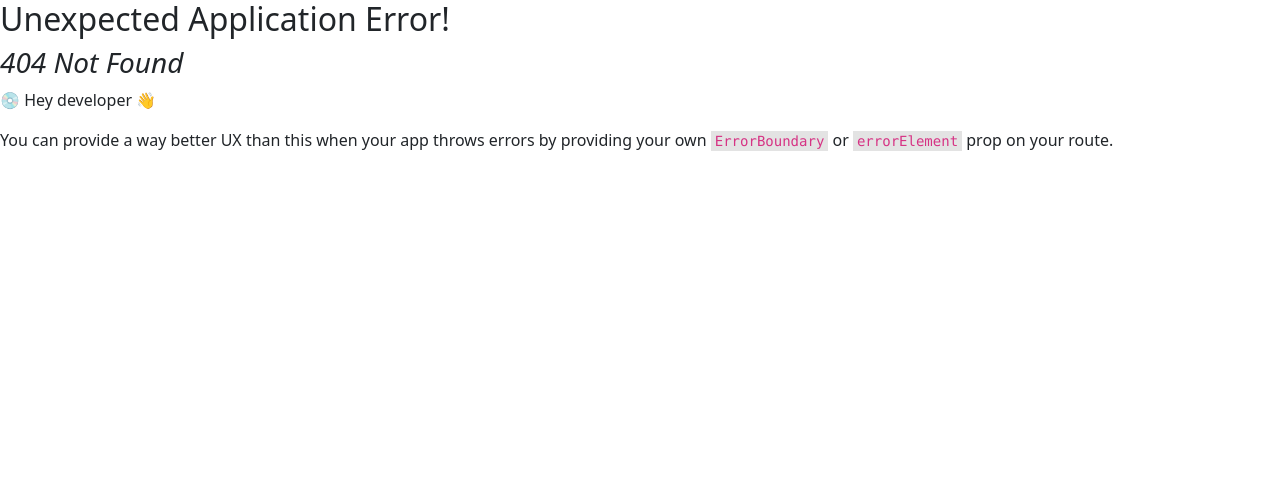
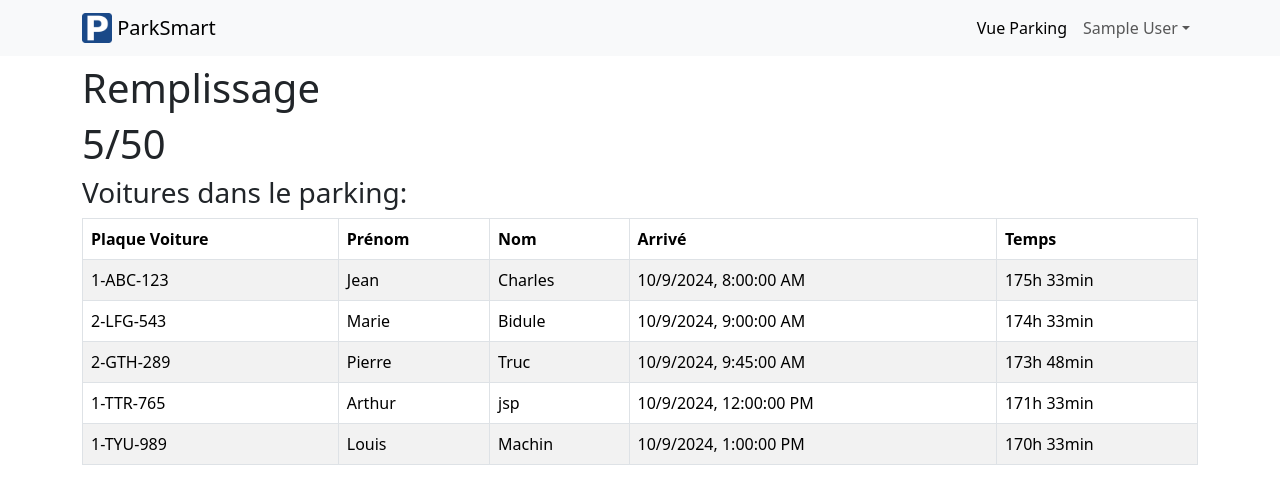
Before and after one commit to He202120/Projet-Int-gration-Grp-2, a React (Vite) app in the folder frontend/: page /admin/monitoring in a window 1280 px wide. Before the commit this address had no page. Shown: the top 504 px of the page. Built offline with nearby package versions, Linux system fonts and the light colour scheme; sample sign-in values are in the browser's storage.

Commit message:
#28 Affichage des véhicules présents dans le parking ainsi que le nombre de voitures présentes comparé à la place totale du parking, les données affichées sont hardcodées pour l'instant. Ajout d'une fonction permettant de savoir depuis combien de temps chaque voiture est là.

```diff
--- a/frontend/src/components/AdminComponents/AdminHeader.jsx
+++ b/frontend/src/components/AdminComponents/AdminHeader.jsx
@@ -50,6 +50,12 @@ const AdminHeader = () => {
             <Nav className="ms-auto">
               {adminInfo ? (
                 <>
+                  <LinkContainer to="/admin/monitoring">
+                    <Nav.Link >
+                      Vue Parking
+                    </Nav.Link>
+                  </LinkContainer>
+
                   <NavDropdown title={adminInfo.name} id="userName">
                     <LinkContainer to="/admin/profile">
                       <NavDropdown.Item> Profile </NavDropdown.Item>
--- a/frontend/src/main.jsx
+++ b/frontend/src/main.jsx
@@ -31,6 +31,7 @@ import AdminLoginScreen from "./screens/adminScreens/LoginScreen.jsx";
 import AdminRegisterScreen from "./screens/adminScreens/RegisterScreen.jsx";
 import AdminProfileScreen from "./screens/adminScreens/ProfileScreen.jsx";
 import UsersManagementScreen from "./screens/adminScreens/UsersManagementScreen.jsx";
+import MonitoringScreen from "./screens/adminScreens/MonitoringScreen.jsx"
 
 const router = createBrowserRouter(
   createRoutesFromElements(
@@ -63,6 +64,7 @@ const router = createBrowserRouter(
       <Route path="" element={<AdminPrivateRoutes />}>
         <Route path="/admin/profile" element={<AdminProfileScreen />} />
         <Route path="/admin/manage-users" element={<UsersManagementScreen />} />
+        <Route path="/admin/monitoring" element={<MonitoringScreen />} />
       </Route>
     </Route>
   )
--- /dev/null
+++ b/frontend/src/screens/adminScreens/MonitoringScreen.jsx
@@ -0,0 +1,51 @@
+import React from "react";
+import { Table } from "react-bootstrap";
+const CarPlatesList = () => {
+    // Tableau contenant les plaques de voiture et les noms/prénoms associés
+    const carPlates = [
+        { plaque: "1-ABC-123", prenom: "Jean", nom: "Charles", heureArrive: new Date("2024-10-09T08:00:00") },
+        { plaque: "2-LFG-543", prenom: "Marie", nom: "Bidule", heureArrive: new Date("2024-10-09T09:00:00") },
+        { plaque: "2-GTH-289", prenom: "Pierre", nom: "Truc", heureArrive: new Date("2024-10-09T09:45:00") },
+        { plaque: "1-TTR-765", prenom: "Arthur", nom: "jsp", heureArrive: new Date("2024-10-09T12:00:00") },
+        { plaque: "1-TYU-989", prenom: "Louis", nom: "Machin", heureArrive: new Date("2024-10-09T13:00:00") },
+    ];
+    const calculeHeure = (heureArrivee) => {
+        const maintenant = new Date();
+        const temps = maintenant - heureArrivee;
+        const heurs = parseInt(temps / (1000 * 60 * 60), 10);
+        const minutes = parseInt((temps % (1000 * 60 * 60)) / (1000 * 60), 10);
+        return `${heurs}h ${minutes}min`;
+    }
+    return (
+        <div>
+            <h1>Remplissage</h1>
+            <div>
+                <h1>{carPlates.length}/50</h1>
+            </div>
+            <h3>Voitures dans le parking:</h3>
+            <Table striped bordered hover>
+                <thead>
+                <tr>
+                    <th>Plaque Voiture</th>
+                    <th>Prénom</th>
+                    <th>Nom</th>
+                    <th>Arrivé</th>
+                    <th>Temps</th>
+                </tr>
+                </thead>
+                <tbody>
+                {carPlates.map((car, index) => (
+                    <tr key={index}>
+                        <td>{car.plaque}</td>
+                        <td>{car.prenom}</td>
+                        <td>{car.nom}</td>
+                        <td>{car.heureArrive.toLocaleString()}</td>
+                        <td>{calculeHeure(car.heureArrive)}</td>
+                    </tr>
+                ))}
+                </tbody>
+            </Table>
+        </div>
+    );
+};
+export default CarPlatesList;
```
